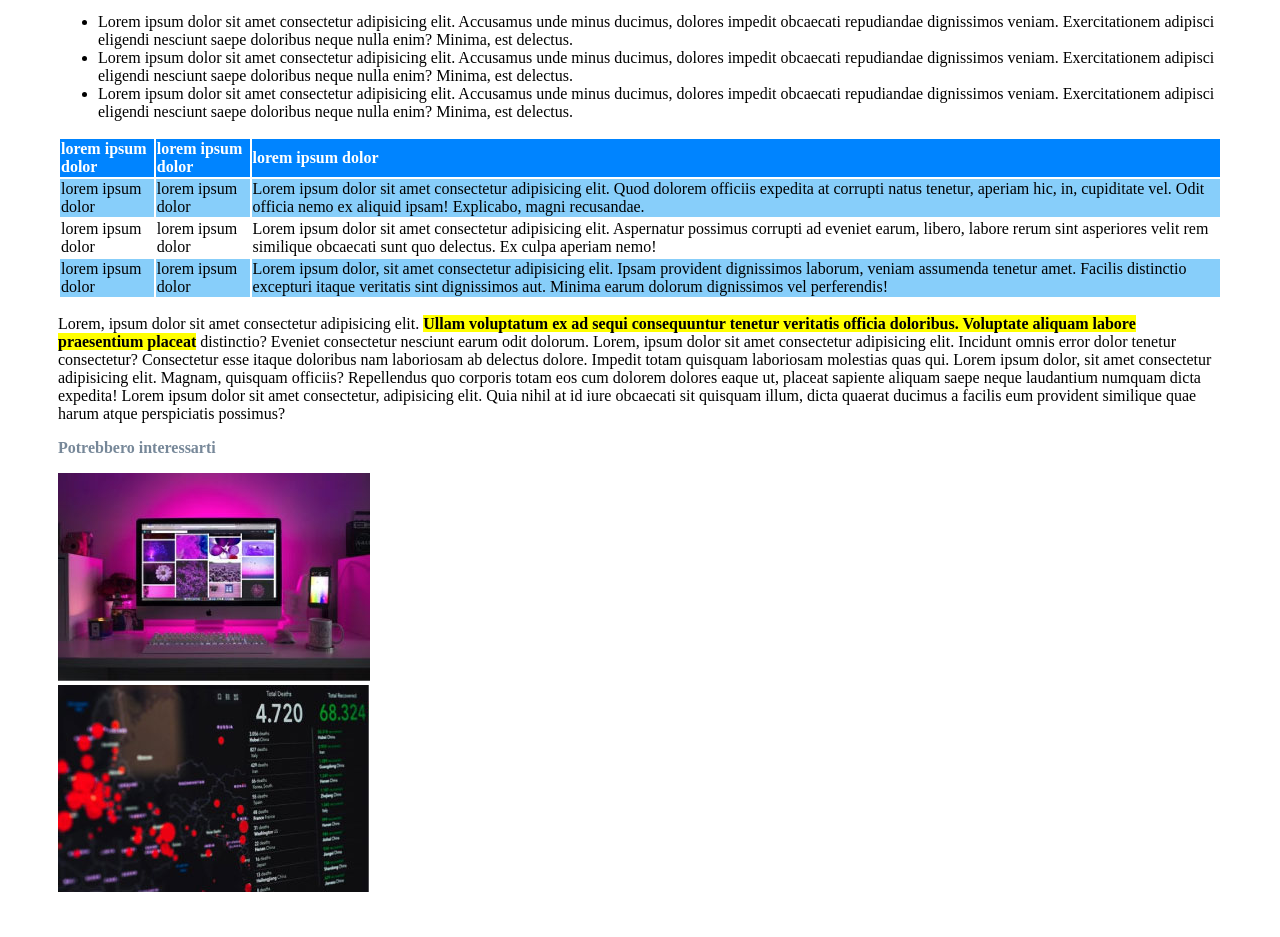
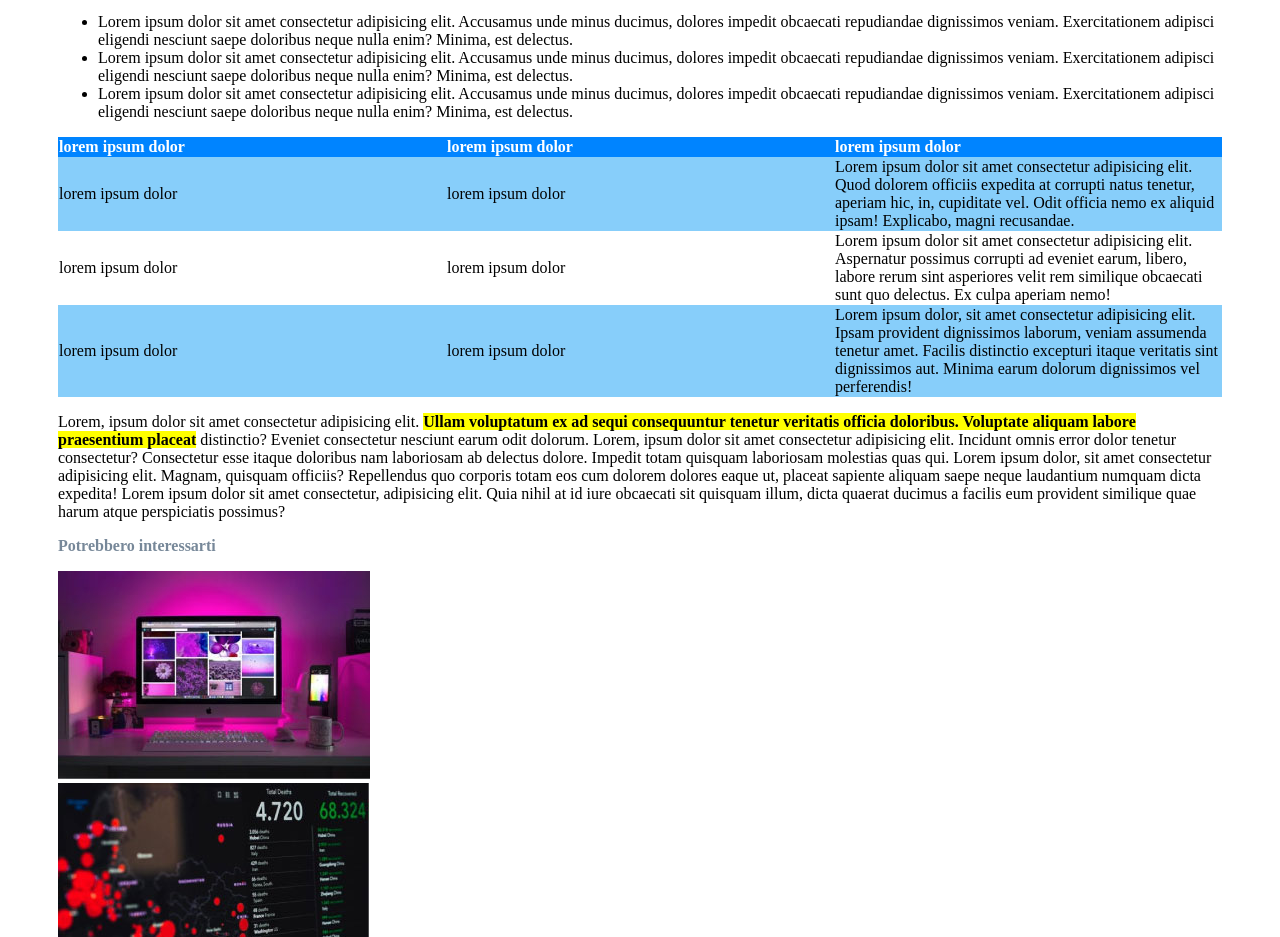
Before and after one commit to LucaPiantadosi27/html-css-booleaner, a plain HTML site: page index.html in a window 1280 px wide. Shown: the part 801-1738 px from the top of the page. Drawn offline with Linux system fonts and the light colour scheme.

Commit message:
allineata tabella e dato il width

```diff
--- a/index.html
+++ b/index.html
@@ -49,9 +49,9 @@
         <table>
             <thead>
                 <tr>
-                  <th>lorem ipsum dolor</th>
-                  <th>lorem ipsum dolor</th>
-                  <th>lorem ipsum dolor</th>
+                  <th class="colonna1">lorem ipsum dolor</th>
+                  <th class="colonna2">lorem ipsum dolor</th>
+                  <th class="colonna2">lorem ipsum dolor</th>
                 </tr>
               </thead>
               <tbody>
--- a/style.css
+++ b/style.css
@@ -22,10 +22,18 @@ span {
 .evidenziato{
     background-color: yellow;
 }
-
+/*  potevo utilizzare il tag <mark> che di default te lo da GIALLO per altri colori bisogna aggiungere lo stile */
 table{
    text-align: left;
+   border-collapse: collapse;
+}
 
+.colonna1{
+    width: 25%;
+
+}
+.colonna2{
+        width: 25%;
 }
 
 thead{
```
